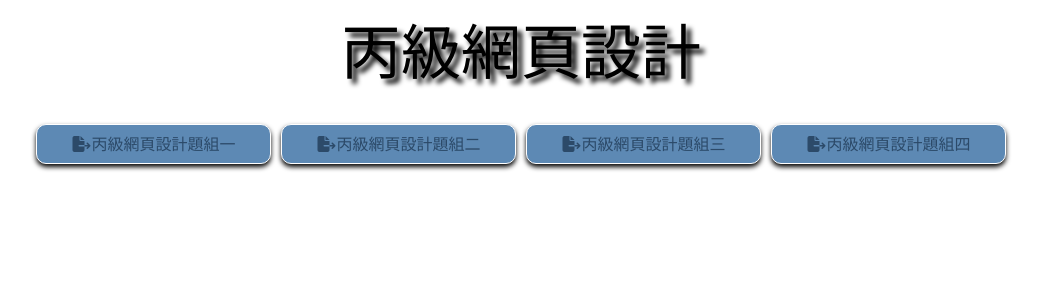
After one commit to LinMinFan/php-index, a PHP site: page /cweb.html in a window 1280 px wide. The commit adds this page. Shown: the top 300 px of the page, without its empty margins (119-1160 px from the left). Run offline with PHP 8.4, Linux system fonts and the light colour scheme; some libraries are stand-ins or nearby versions.

Commit message:
[new] 新增丙級網頁設計首頁 cweb.html [changes] 變更排版、文字字型大小 css/style.css index.html

```diff
--- a/css/style.css
+++ b/css/style.css
@@ -1,10 +1,13 @@
 *{
     box-sizing: border-box;
+    font-family: '標楷體';
+    font-weight: 500;
 }
 .title{
     text-align: center;
-    font-size: 200px;
+    font-size: 60px;
     margin: 20px 0;
+    text-shadow: 5px 5px 5px #000000;
 }
 .menu{
     display: flex;
@@ -20,8 +23,8 @@
     border-radius: 10px;
     border: 1px solid #FFFFFF;
     width: 25%;
-    height: 35px;
-    line-height: 35px;
+    height: 40px;
+    line-height: 40px;
     margin: 15px 5px 0;
     text-decoration: none;
     text-align: center;
--- /dev/null
+++ b/cweb.html
@@ -0,0 +1,30 @@
+<!DOCTYPE html>
+<html lang="en">
+
+<head>
+    <meta charset="UTF-8">
+    <meta http-equiv="X-UA-Compatible" content="IE=edge">
+    <meta name="viewport" content="width=device-width, initial-scale=1.0">
+    <title></title>
+    <link rel="stylesheet" href="https://cdnjs.cloudflare.com/ajax/libs/normalize/8.0.1/normalize.min.css"
+        integrity="sha512-NhSC1YmyruXifcj/KFRWoC561YpHpc5Jtzgvbuzx5VozKpWvQ+4nXhPdFgmx8xqexRcpAglTj9sIBWINXa8x5w=="
+        crossorigin="anonymous" referrerpolicy="no-referrer" />
+    <link rel="stylesheet" href="https://cdnjs.cloudflare.com/ajax/libs/font-awesome/6.1.1/css/all.min.css"
+        integrity="sha512-KfkfwYDsLkIlwQp6LFnl8zNdLGxu9YAA1QvwINks4PhcElQSvqcyVLLD9aMhXd13uQjoXtEKNosOWaZqXgel0g=="
+        crossorigin="anonymous" referrerpolicy="no-referrer" />
+    <link rel="stylesheet" href="./css/style.css">
+</head>
+
+<body>
+    <p class="title">丙級網頁設計</p>
+    <div class="menu">
+        <div class="line">
+            <a href="https://linminfan.github.io/cweb01/" target="_blank"><i class="fa-solid fa-file-export"></i>丙級網頁設計題組一</a>
+            <a href="https://linminfan.github.io/cweb02/" target="_blank"><i class="fa-solid fa-file-export"></i>丙級網頁設計題組二</a>
+            <a href="https://linminfan.github.io/cweb03/" target="_blank"><i class="fa-solid fa-file-export"></i>丙級網頁設計題組三</a>
+            <a href="https://linminfan.github.io/cweb04/" target="_blank"><i class="fa-solid fa-file-export"></i>丙級網頁設計題組四</a>
+        </div>
+    </div>
+</body>
+
+</html>
```
Also changed, not shown: index.html (+7 -8 lines).
